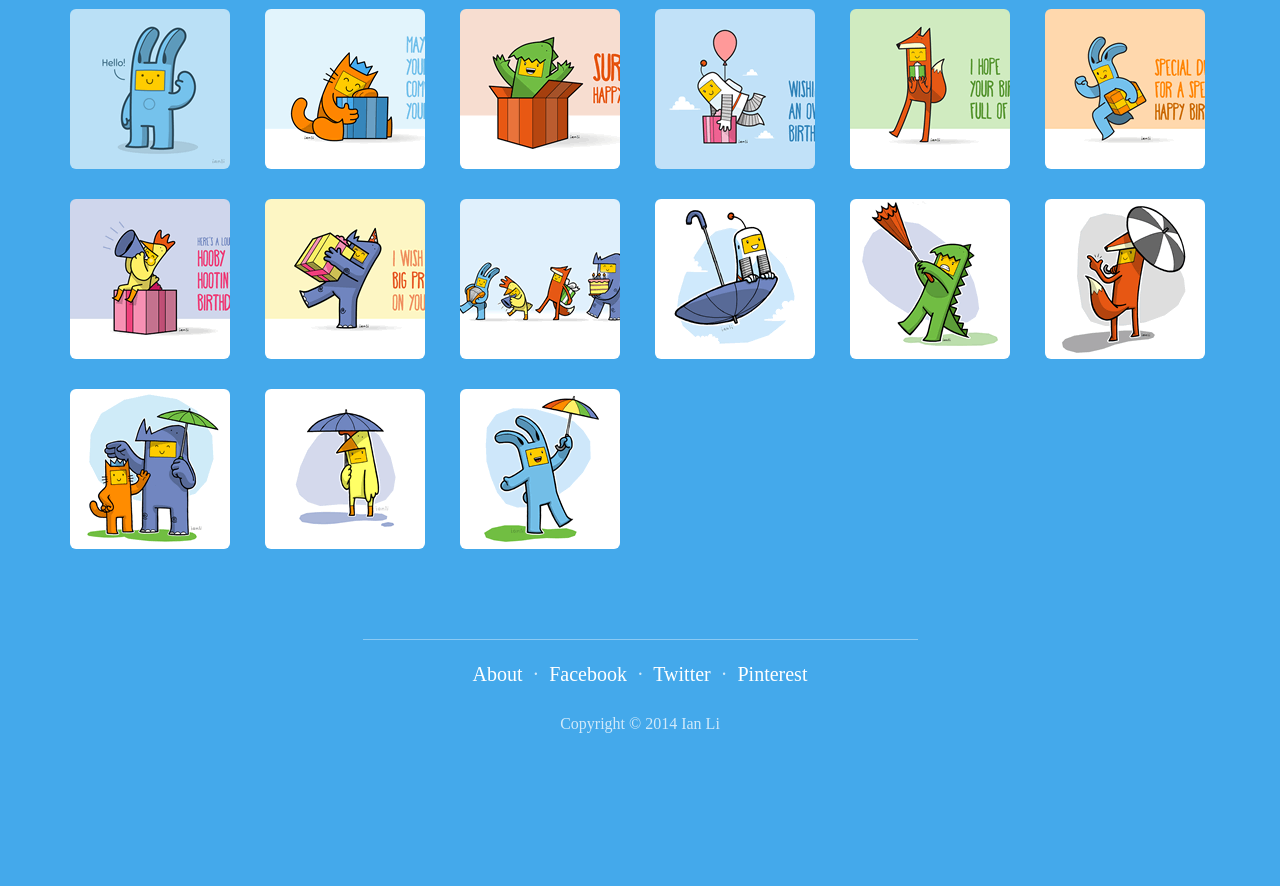
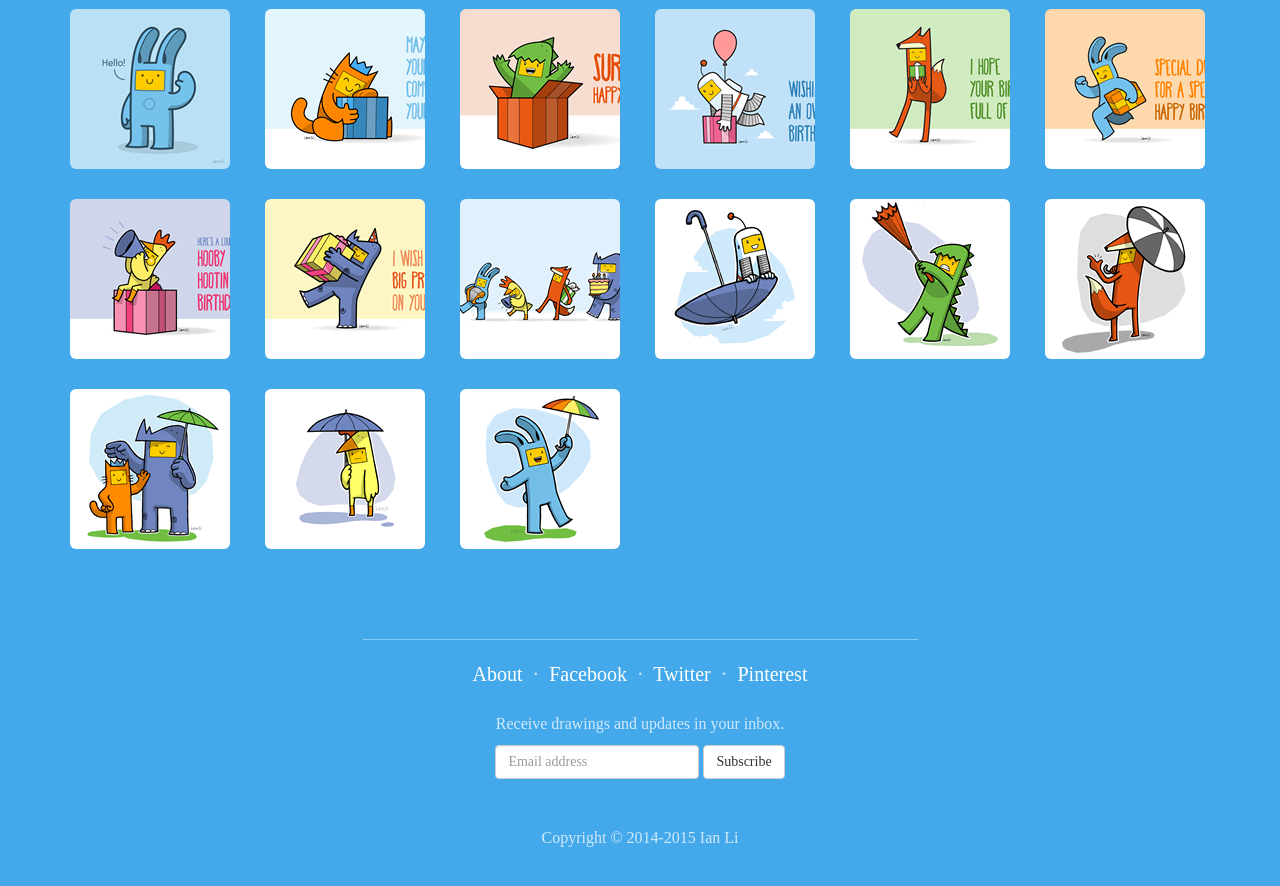
Before and after one commit to ianli/roundlings.com, a Jekyll site: the page built from index.html, in a window 1280 px wide and 900 px high, scrolled down 1466 px. Shown: the top 886 px of the window. Built offline with Jekyll 4.4.1, drawn with Linux system fonts in a browser that asks for light colours; nearby versions of some CDN libraries; some web fonts are replaced; comment, search, counter and statistics services are not loaded; before the commit the page ends 2251 px from its top, so only the background shows below that.

```diff
--- a/_layouts/default.html
+++ b/_layouts/default.html
@@ -70,8 +70,32 @@
 
           <hr class="space">
 
+          <form action="https://tinyletter.com/roundlings"
+                method="post"
+                target="_blank"
+                class="form-inline">
+            <p>
+              Receive drawings and updates in your inbox.
+            </p>
+            <div class="form-group">
+              <input type="text"
+                     name="email"
+                     id="tlemail"
+                     placeholder="Email address"
+                     class="form-control" />
+
+              <input type="hidden" value="1" name="embed"/>
+              <input type="submit"
+                     value="Subscribe"
+                     class="btn btn-default" />
+
+            </div>
+          </form>
+
+          <hr class="space-double">
+
           <p>
-            Copyright &copy; 2014 Ian Li
+            Copyright &copy; 2014-2015 Ian Li
           </p>
         </div>
       </div>
```
